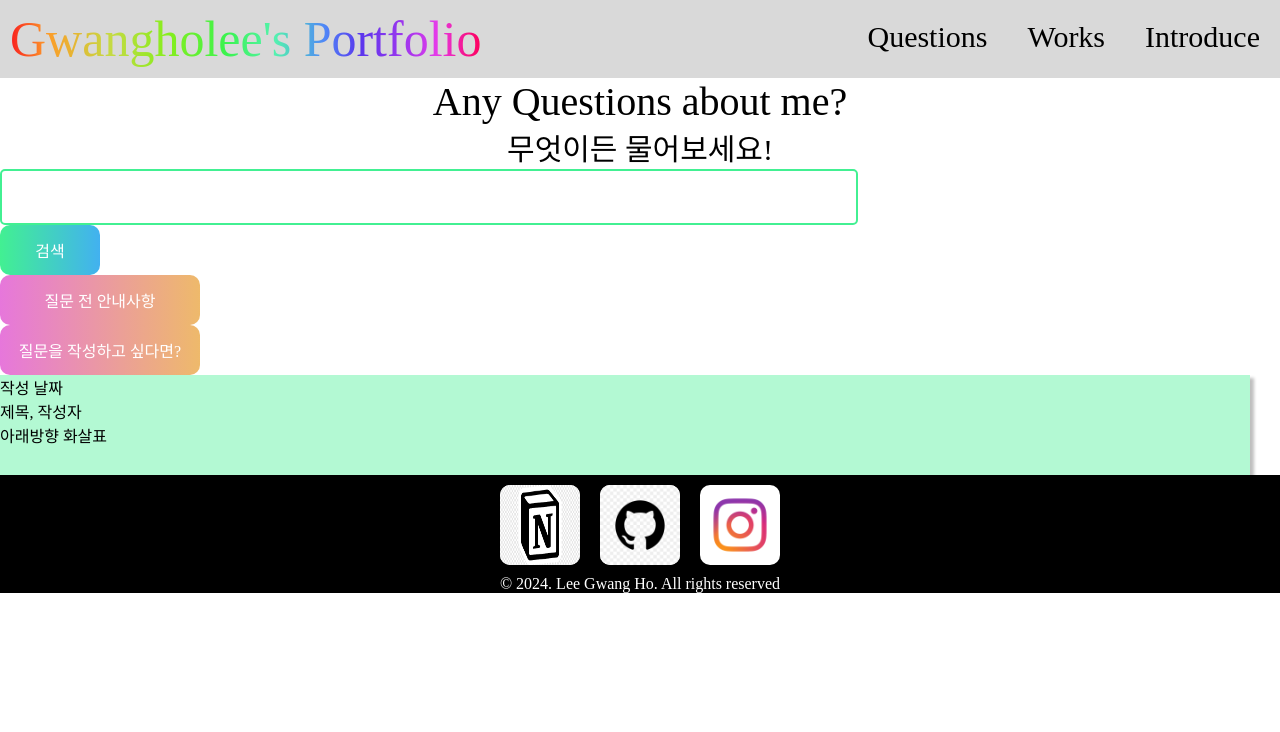
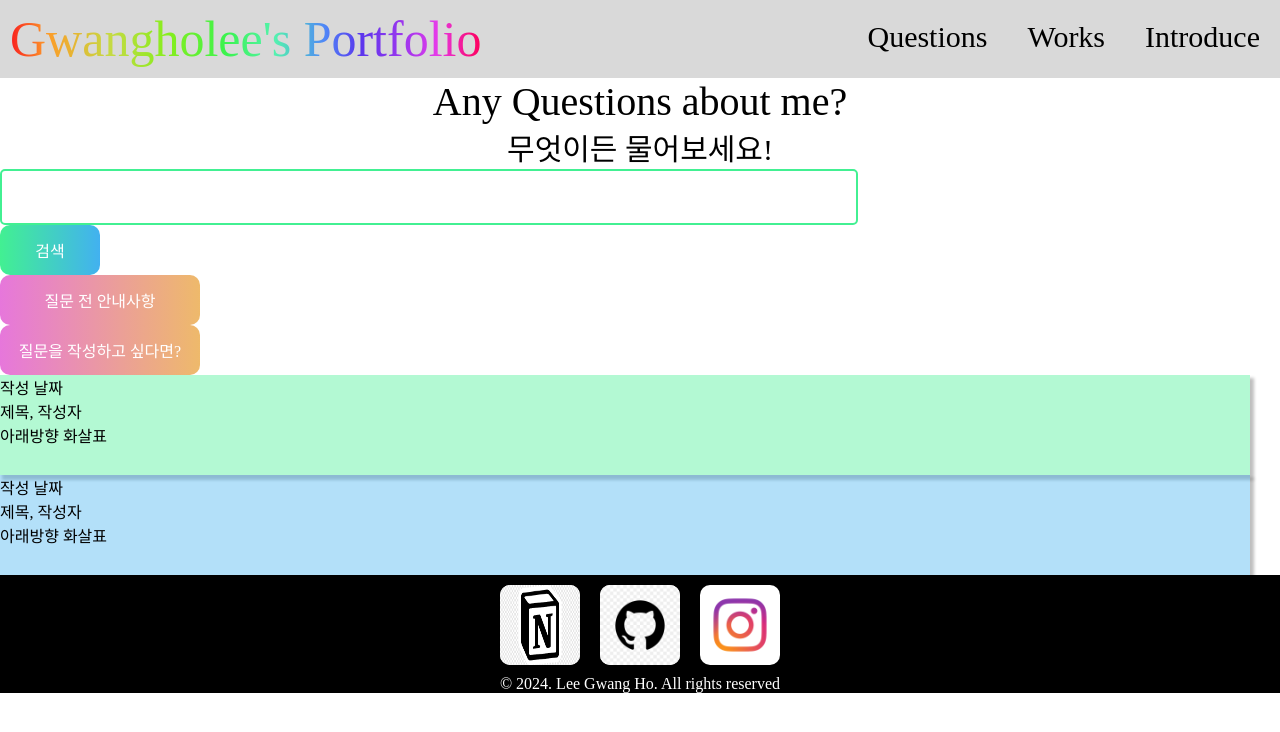
Before and after one commit to kwongholee/lgh_portfolio2, a Next.js app: page /question in a window 1280 px wide. Shown: the top 732 px of the page. Built offline with nearby package versions, Linux system fonts and the light colour scheme; no server answers.

Commit message:
24.02.02 feat - question page 디자인 정리

```diff
--- a/app/(routes)/question/page.js
+++ b/app/(routes)/question/page.js
@@ -26,7 +26,10 @@ export default async function Question() {
         </div>
       </div>
 
-      <Contentbox></Contentbox>
+      <div>
+        <Contentbox answered={true}></Contentbox>
+        <Contentbox answered={false}></Contentbox>
+      </div>
     </div>
   )
 }
--- a/app/_components/(question)/Contentbox.js
+++ b/app/_components/(question)/Contentbox.js
@@ -9,8 +9,19 @@ const Box = styled.div`
   box-shadow: 3px 4px 3px 1px rgba(0, 0, 0, 0.25);
 `
 
+const AnsweredBox = styled.div`
+  width: 1250px;
+  height: 100px;
+  background: rgba(66, 177, 240, 0.4);
+  box-shadow: 3px 4px 3px 1px rgba(0, 0, 0, 0.25);
+`
+
 export default function Contentbox(props) {
   return(
+    <div>
+      {
+        props.answered
+        ?
         <Box>
           <div>
             작성 날짜
@@ -24,5 +35,21 @@ export default function Contentbox(props) {
             아래방향 화살표
           </div>
         </Box>
+        :
+        <AnsweredBox>
+          <div>
+            작성 날짜
+          </div>
+
+          <div>
+            제목, 작성자
+          </div>
+
+          <div style={{cursor: 'pointer'}}>
+            아래방향 화살표
+          </div>
+        </AnsweredBox>
+      }
+    </div>
   )
 }
```
Lines whose indentation alone changed are shown as unchanged.
